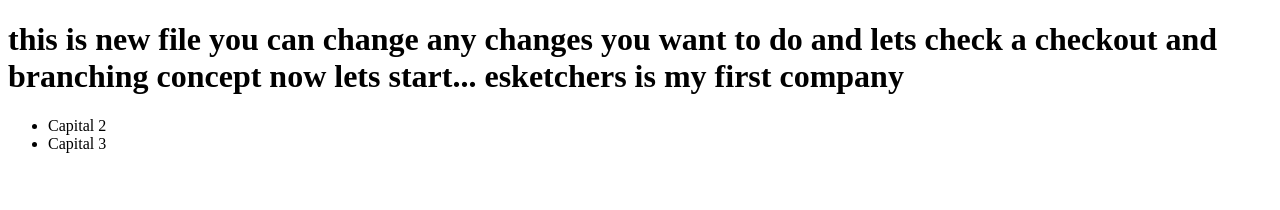
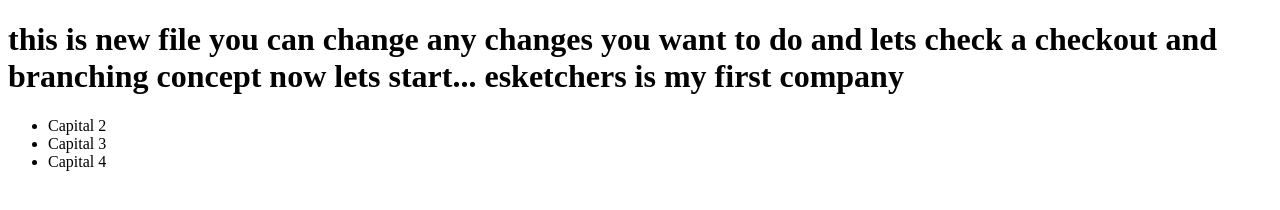
Before and after one commit to mftleo/firstgitapp, a plain HTML site: page file2.html in a window 1280 px wide. Drawn offline with Linux system fonts and the light colour scheme.

Commit message:
commit 3

```diff
--- a/file2.html
+++ b/file2.html
@@ -14,6 +14,7 @@
 	<ul>
 		<li>	Capital 2	</li>
 		<li>	Capital 3	</li>
+		<li>	Capital 4	</li>
 	</ul>
 </body>
 </html>
```
